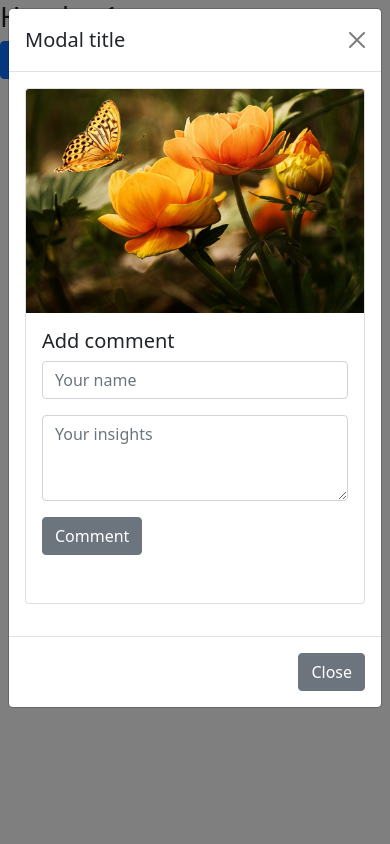
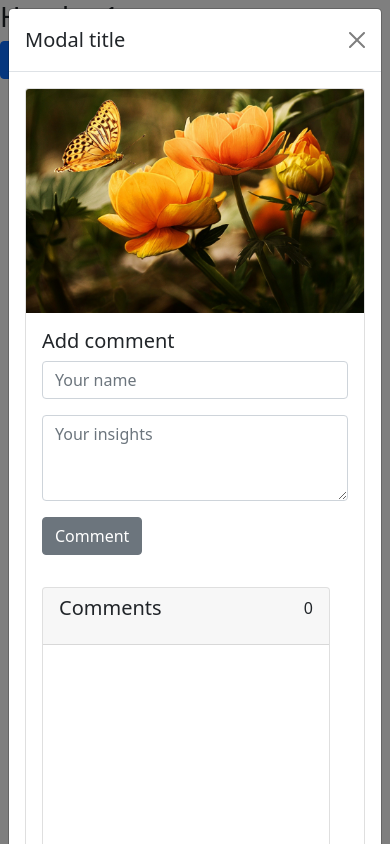
Before and after one commit to brahimdidi/netfetch-app, a website built with webpack: page src/index.html in a window 390 px wide. Both pictures are taken after a click on the button "Launch demo modal". Built offline with nearby package versions, Linux system fonts and the light colour scheme.

Commit message:
Add output-comment div

```diff
--- a/src/index.html
+++ b/src/index.html
@@ -42,6 +42,16 @@
                    <button type="button" class="btn btn-secondary mb-3" data-bs-dismiss="modal">Comment</button>
                    </form>
                   </div>
+                  <div class="col-sm-8">
+                    <div class="card output-comments" style="width: 18rem;">
+                      <div class="card-header d-flex justify-content-between">
+                        <h5 class="card-title">Comments</h5>
+                        <p class="counter">0</p>
+                      </div>
+                      <ul class="list-group list-group-flush output">
+                      </ul>
+                    </div>
+                  </div>
 
             </div>
           </div>
```
